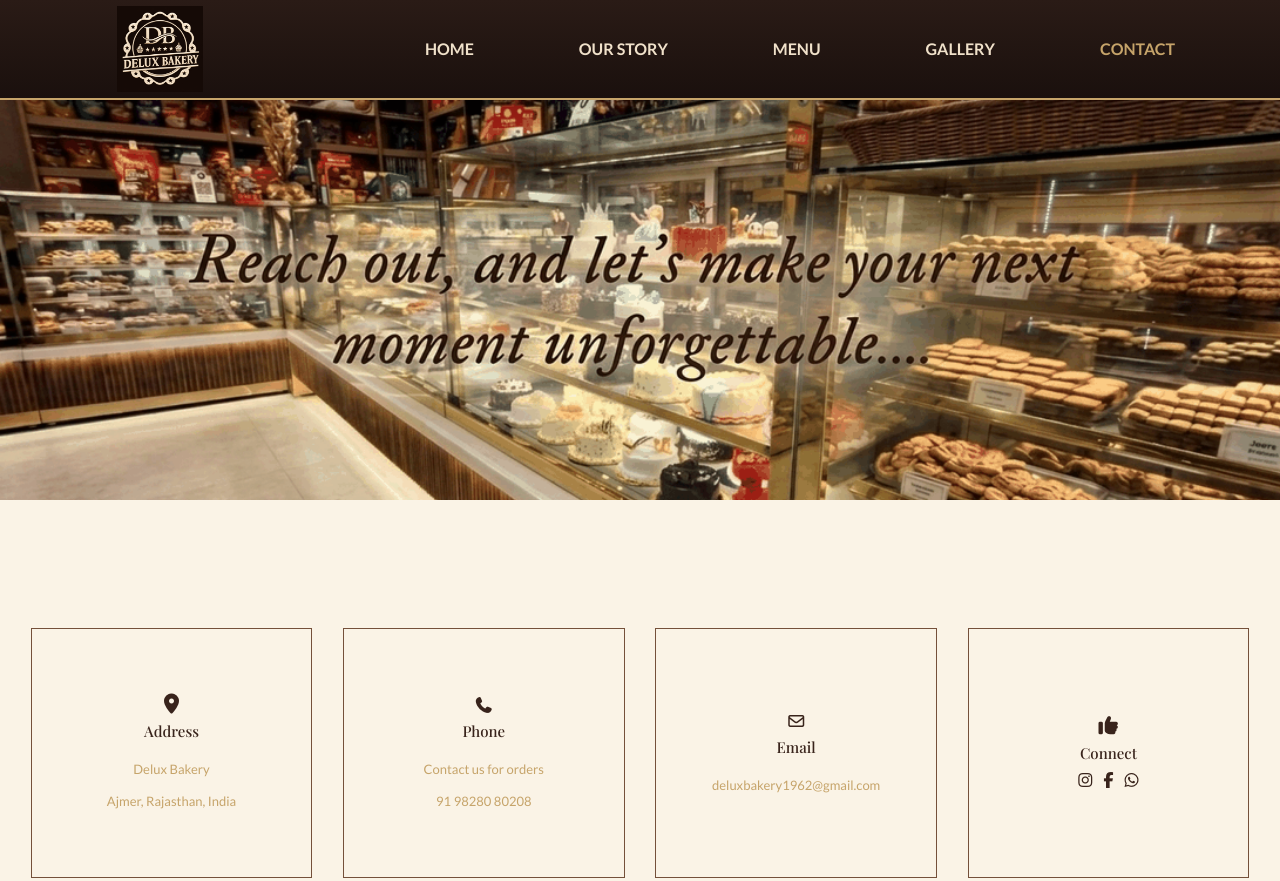
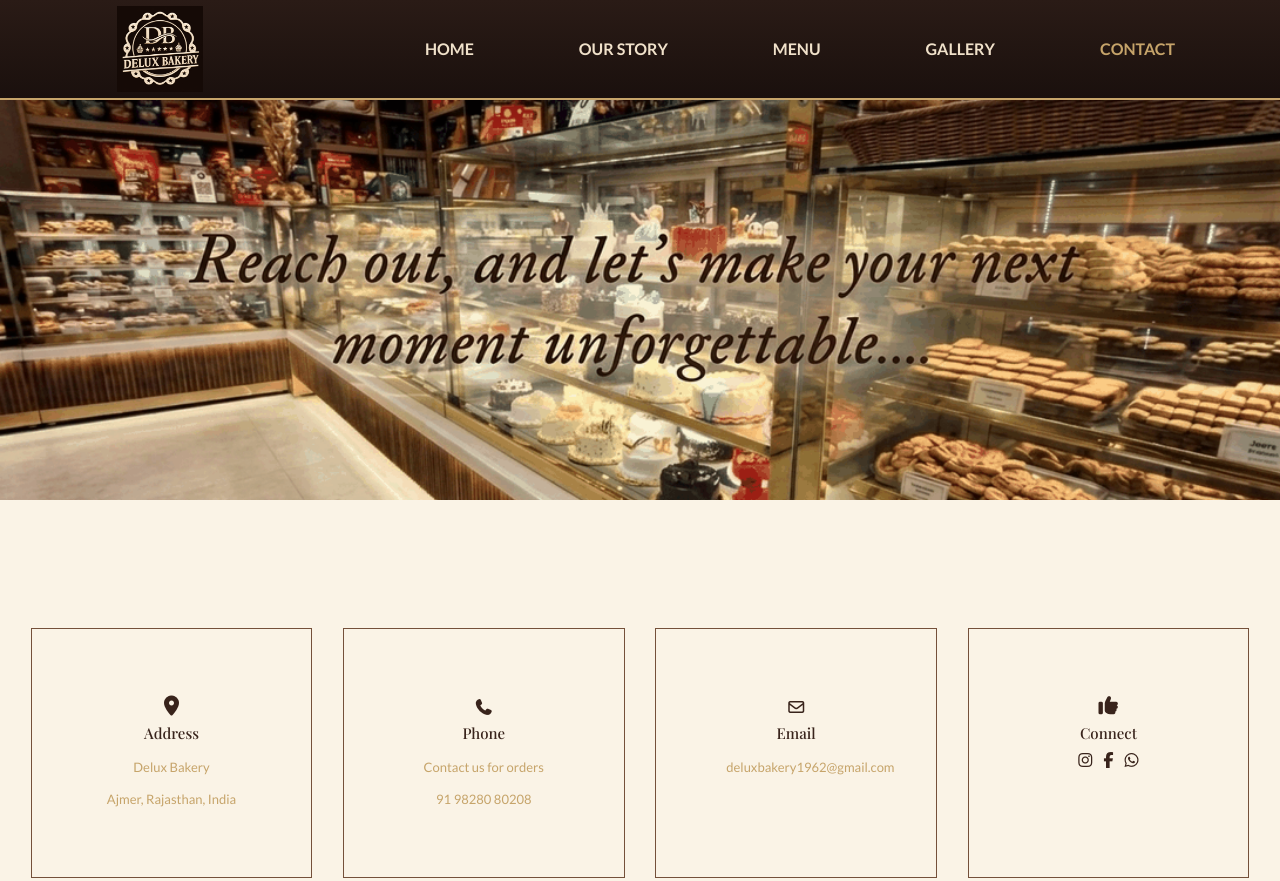
Before and after one commit to kamakshibhonsle2280-star/bakery, a plain HTML site: page contact.html in a window 1280 px wide. Shown: the top 881 px of the page. Drawn offline with nearby package versions, Linux system fonts and the light colour scheme.

Commit message:
Update contact.html

```diff
--- a/contact.html
+++ b/contact.html
@@ -5,7 +5,7 @@
     <meta name="viewport" content="width=device-width, initial-scale=1.0">
     <title>Delux Bakery - Contact</title>
     <link rel="stylesheet" href="style.css">
-    <link rel="stylesheet" href="responsive.css">
+    <link rel="stylesheet" href="responsive (1).css">
     <link rel="stylesheet" href="https://cdnjs.cloudflare.com/ajax/libs/font-awesome/7.3.1/css/all.min.css">
 </head>
 <body>
```
